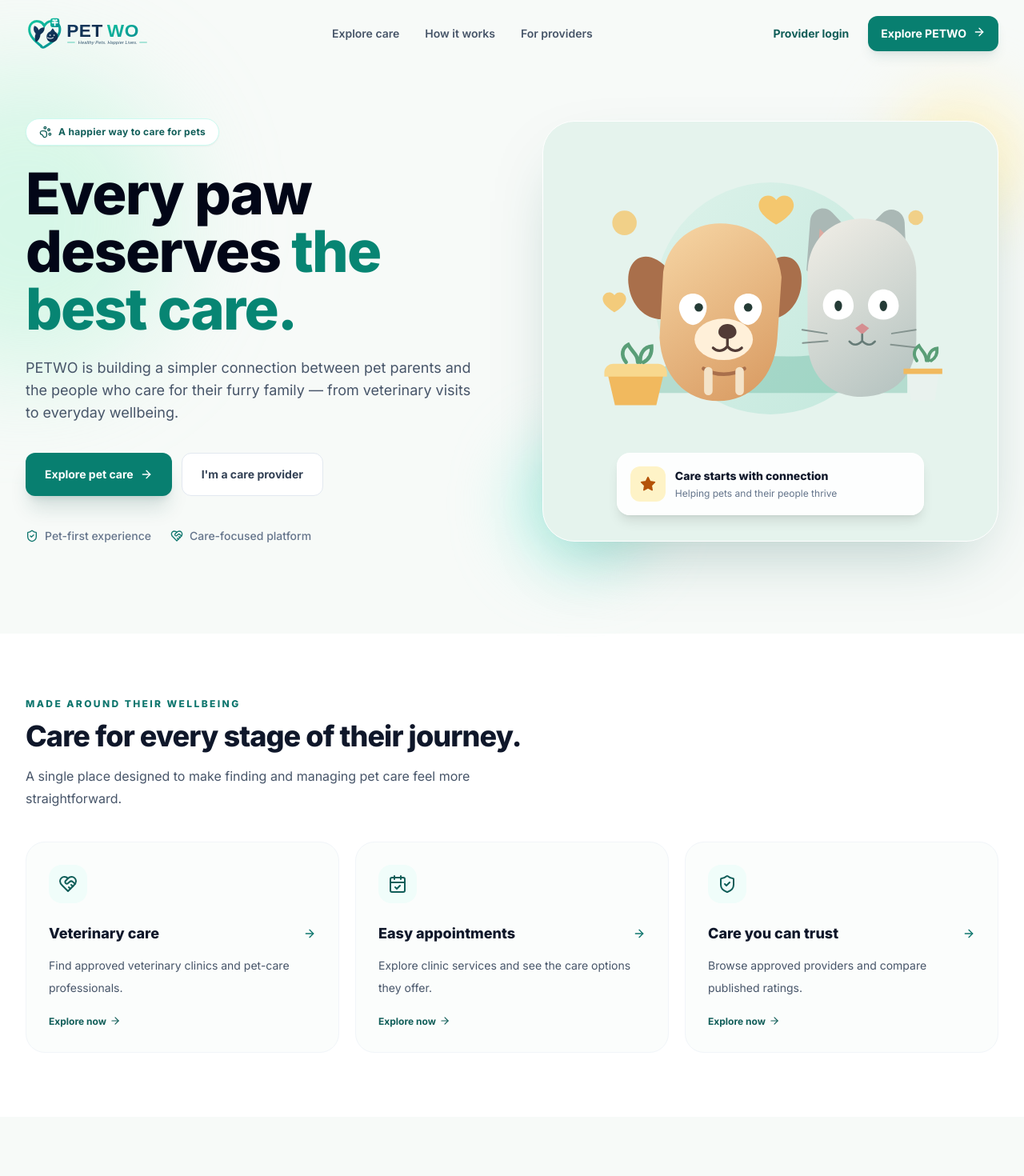
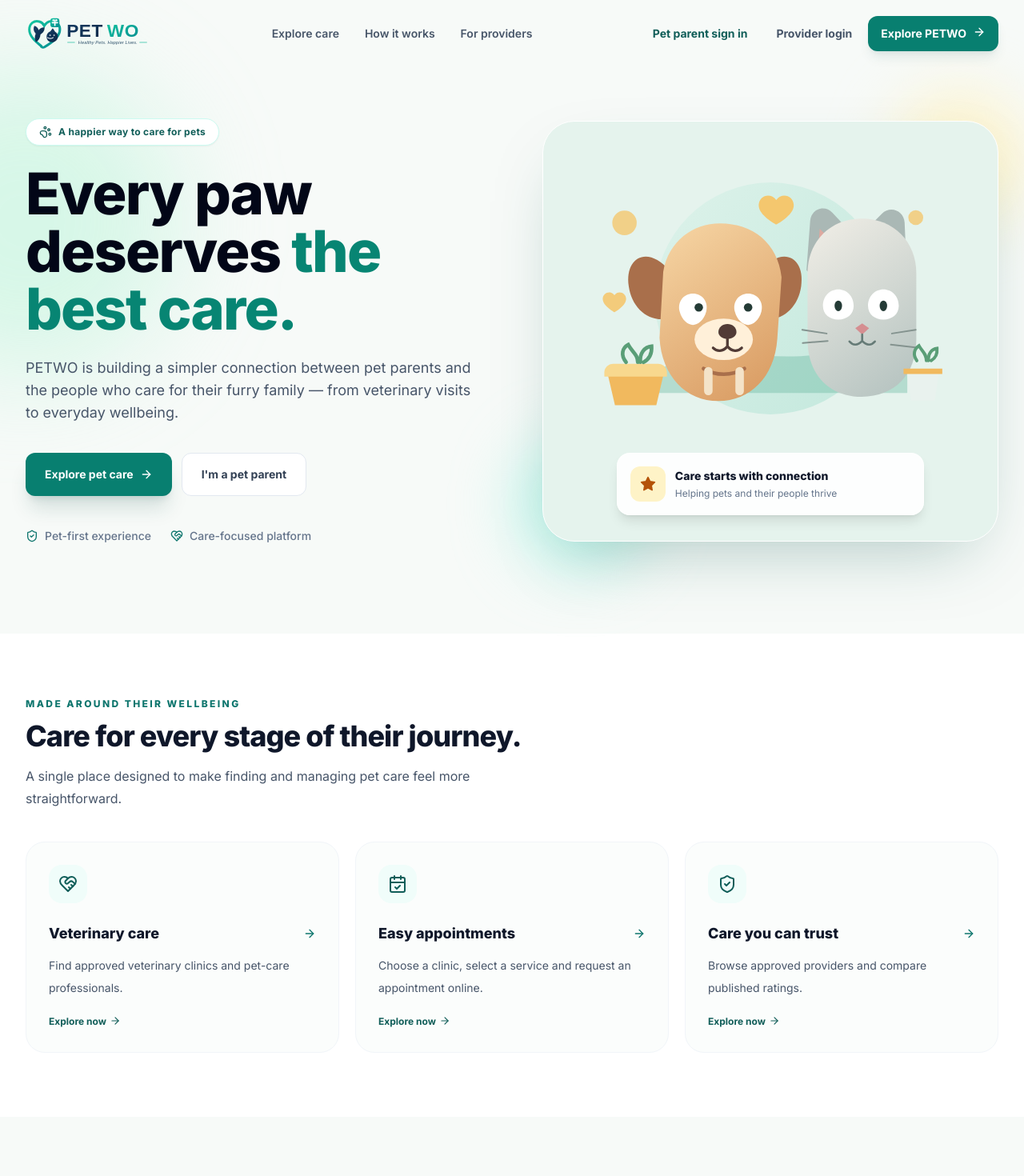
Before and after one commit to bathi2389-code/petwo, a Next.js app in the folder apps/provider-web/: page / in a window 1280 px wide. Shown: the top 1470 px of the page at 80% size. Built offline with nearby package versions, Linux system fonts and the light colour scheme; no server answers.

Commit message:
Add customer entry points to PETWO homepage

```diff
--- a/apps/provider-web/src/app/page.tsx
+++ b/apps/provider-web/src/app/page.tsx
@@ -3,7 +3,7 @@ import { ArrowRight, CalendarCheck, HeartHandshake, MapPin, PawPrint, ShieldChec
 
 const services = [
   { icon: HeartHandshake, title: 'Veterinary care', description: 'Find approved veterinary clinics and pet-care professionals.', href: '/care' },
-  { icon: CalendarCheck, title: 'Easy appointments', description: 'Explore clinic services and see the care options they offer.', href: '/care' },
+  { icon: CalendarCheck, title: 'Easy appointments', description: 'Choose a clinic, select a service and request an appointment online.', href: '/care' },
   { icon: ShieldCheck, title: 'Care you can trust', description: 'Browse approved providers and compare published ratings.', href: '/care?sortBy=highest_rated' },
 ];
 
@@ -20,7 +20,8 @@ export default function HomePage() {
           <a href="#providers" className="transition hover:text-teal-800">For providers</a>
         </nav>
         <div className="flex items-center gap-2">
-          <Link href="/login" className="rounded-xl px-3 py-2.5 text-sm font-bold text-teal-800 transition hover:bg-teal-50 sm:px-4">Provider login</Link>
+          <Link href="/customer/login" className="rounded-xl px-3 py-2.5 text-sm font-bold text-teal-800 transition hover:bg-teal-50 sm:px-4">Pet parent sign in</Link>
+          <Link href="/login" className="hidden rounded-xl px-3 py-2.5 text-sm font-bold text-slate-600 transition hover:bg-slate-100 sm:inline-flex">Provider login</Link>
           <a href="#services" className="hidden rounded-xl bg-[#087f70] px-4 py-3 text-sm font-bold text-white shadow-lg shadow-teal-900/10 transition hover:-translate-y-0.5 hover:bg-[#066b60] sm:inline-flex">Explore PETWO <ArrowRight className="ml-2 h-4 w-4" /></a>
         </div>
       </header>
@@ -39,7 +40,7 @@ export default function HomePage() {
           </p>
           <div className="mt-9 flex flex-col gap-3 sm:flex-row">
             <a href="#services" className="inline-flex items-center justify-center rounded-xl bg-[#087f70] px-6 py-4 text-sm font-bold text-white shadow-xl shadow-teal-900/15 transition hover:-translate-y-0.5 hover:bg-[#066b60]">Explore pet care <ArrowRight className="ml-2 h-4 w-4" /></a>
-            <Link href="/login" className="inline-flex items-center justify-center rounded-xl border border-slate-200 bg-white px-6 py-4 text-sm font-bold text-slate-700 transition hover:border-teal-200 hover:bg-teal-50">I'm a care provider</Link>
+            <Link href="/customer/login" className="inline-flex items-center justify-center rounded-xl border border-slate-200 bg-white px-6 py-4 text-sm font-bold text-slate-700 transition hover:border-teal-200 hover:bg-teal-50">I'm a pet parent</Link>
           </div>
           <div className="mt-10 flex flex-wrap gap-x-6 gap-y-3 text-sm font-medium text-slate-500">
             <span className="inline-flex items-center gap-2"><ShieldCheck className="h-4 w-4 text-teal-700" /> Pet-first experience</span>
```
